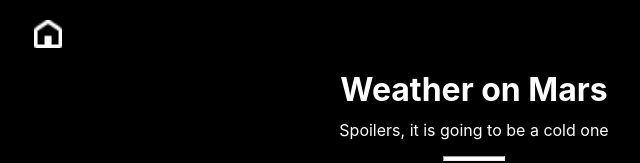
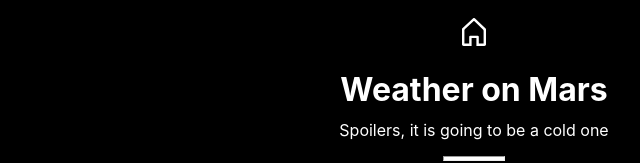
Before and after one commit to J-Hoskin/mars-weather-app, a React (Create React App) app: page / in a window 1280 px wide. Shown: the top 163 px of the page, without its empty margins (166-806 px from the left). Built offline with nearby package versions, Linux system fonts and the light colour scheme.

Commit message:
Add new Home icon

```diff
--- a/src/components/Navbar/Navbar.css
+++ b/src/components/Navbar/Navbar.css
@@ -4,11 +4,12 @@
     top: 0;
     left: 0;
     height: 60px;
+    line-height: 60px;
     background-color: transparent;
+    display: inline-block;
 }
 
 .NavBar img {
-    float: left;
-    margin-left: 200px;
-    margin-top: 20px;
+    left: 0;
+    vertical-align: middle;
 }
--- a/src/components/Navbar/Navbar.js
+++ b/src/components/Navbar/Navbar.js
@@ -1,13 +1,13 @@
 import React from 'react';
 import {Link} from 'react-router-dom';
 import './Navbar.css';
-import HomeIcon from '../../images/home-icon.png'
+import HomeIcon from '../../images/homeIcon.svg'
 
 const navbar = () => {
     return (
         <Link to="" >
             <div className = "NavBar">
-                <img src={HomeIcon} alt="home icon" width="28px" height="28px"/>
+                <img src={HomeIcon} alt="home icon" height="28px"/>
             </div>
         </Link>
     )
```
Also changed, not shown: src/images/home-icon.png (deleted), src/images/homeIcon.svg (added).
